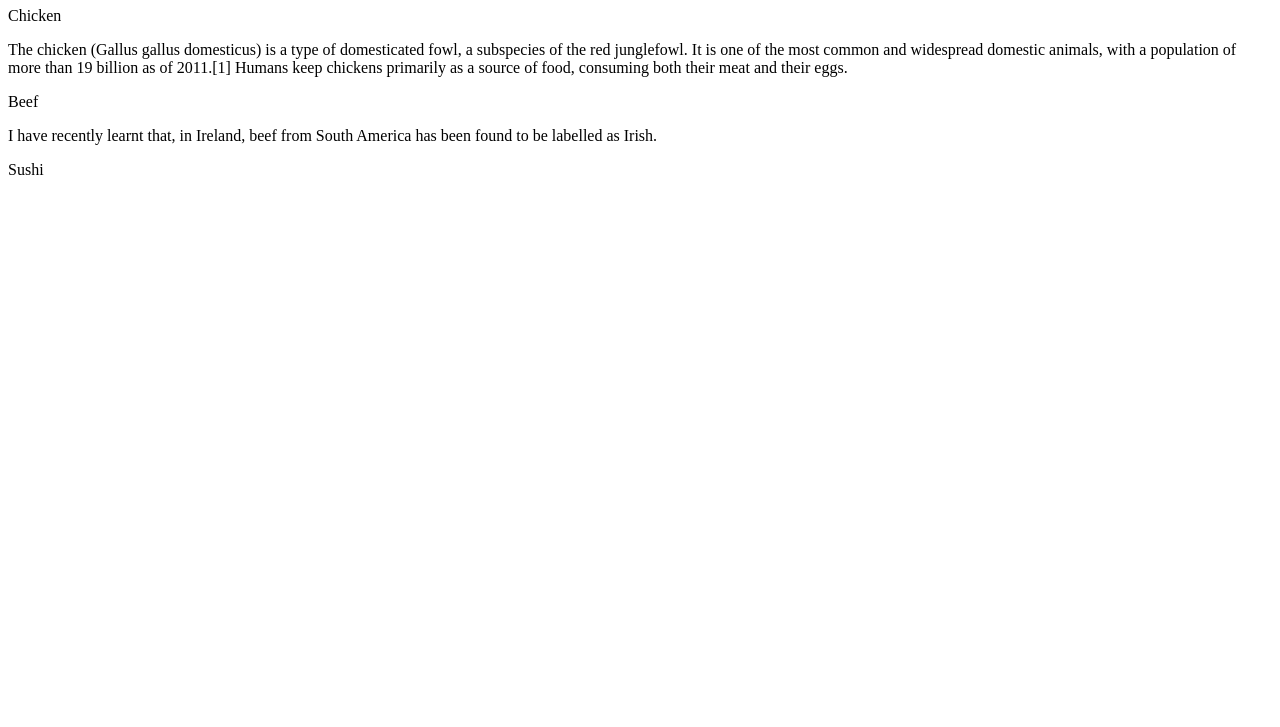
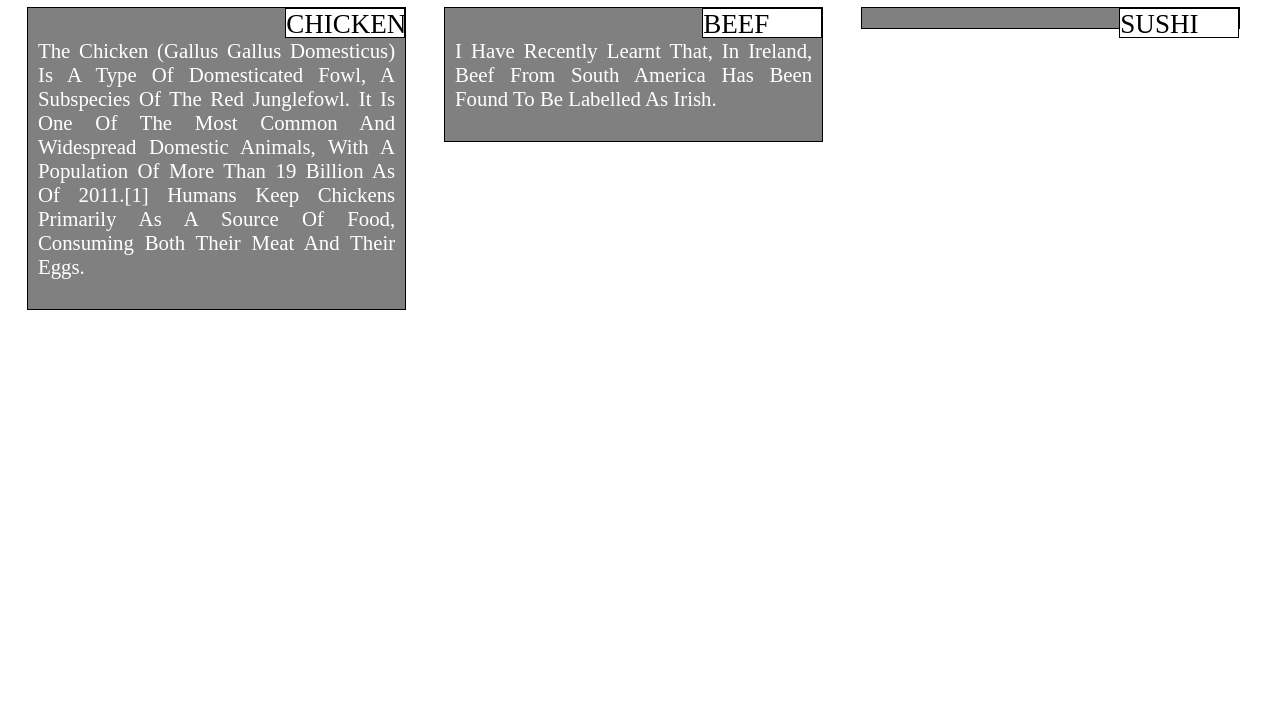
Before and after one commit to Deltaspectro/coursera, a plain HTML site: page site/index.html in a window 1280 px wide. Shown: the part 73-800 px from the top of the page. Drawn offline with Linux system fonts and the light colour scheme.

Commit message:
Update index.html

```diff
--- a/site/index.html
+++ b/site/index.html
@@ -3,7 +3,7 @@
 <meta charset="utf-8">
 <head>
   <title>Test</title>
-  <link rel="stylesheet" href="css/style.ccs">
+  <link rel="stylesheet" href="css/style.css">
 </head>
 <center><h1>The menu</h1></center>
 
```
